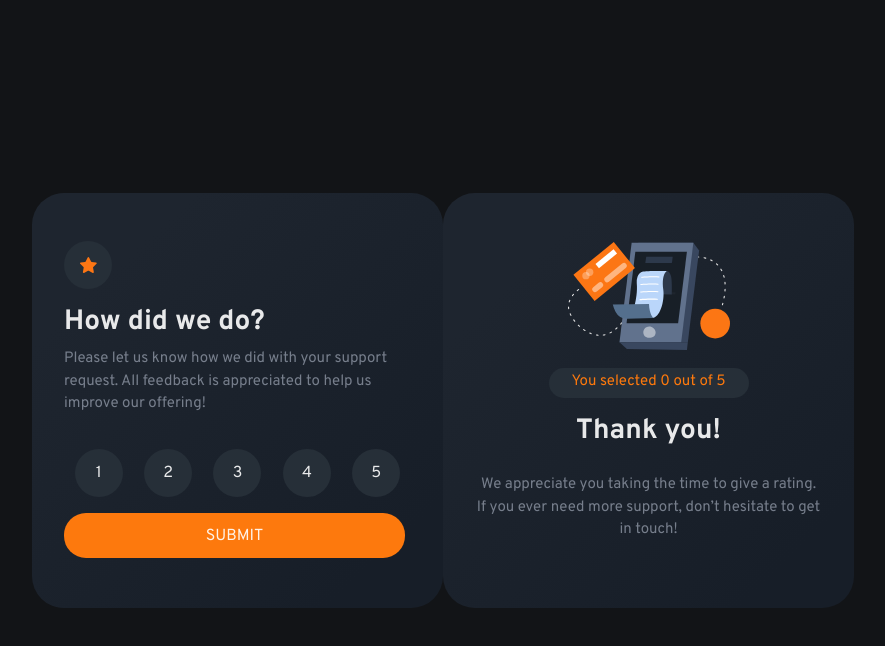
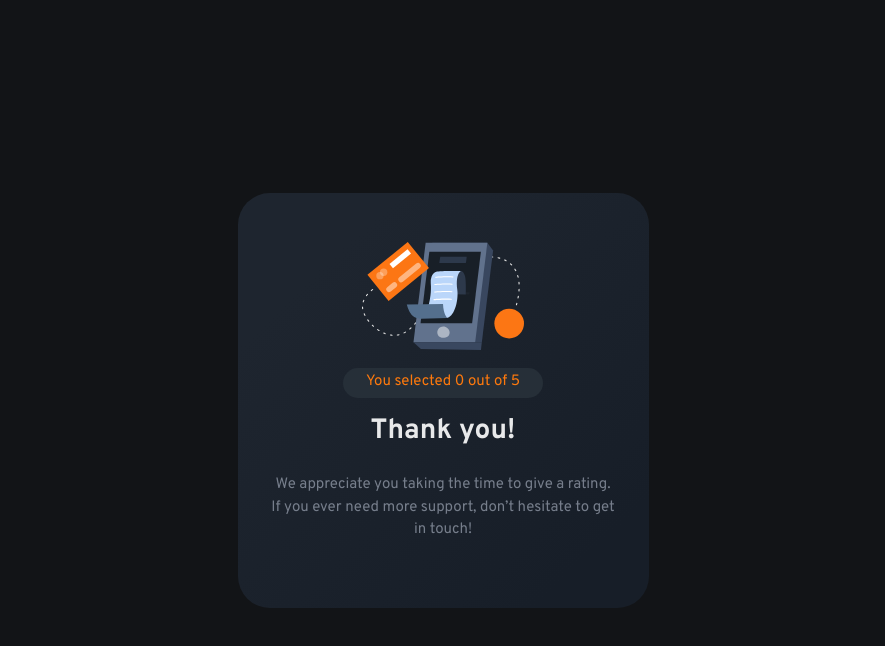
Before and after one commit to christinagiancola/frontend_mentor_interactive_rating_component, a plain HTML site: page index.html in a window 1280 px wide. Both pictures are taken after a click on the button "SUBMIT". Shown: the whole page, without its empty margins (197-1082 px from the left). Drawn offline with nearby package versions, Linux system fonts and the light colour scheme.

Commit message:
Submitted card now toggles visibility of cards display

```diff
--- a/index.html
+++ b/index.html
@@ -32,12 +32,14 @@
 						/>
 					</svg>
 				</div>
-				<div>
-					<h1>How did we do?</h1>
-					<p>
-						Please let us know how we did with your support request. All feedback is appreciated to help us improve our
-						offering!
-					</p>
+				<div class="text-block">
+					<div>
+						<h1>How did we do?</h1>
+						<p>
+							Please let us know how we did with your support request. All feedback is appreciated to help us improve
+							our offering!
+						</p>
+					</div>
 				</div>
 				<div class="button-row">
 					<button type="radio" id="rating1" class="circle rating-btn default">1</button>
@@ -48,7 +50,7 @@
 				</div>
 				<button type="button" class="submit-btn">Submit</button>
 			</div>
-			<div class="card-container" id="thank-you-card">
+			<div class="card-container hidden-card" id="thank-you-card">
 				<svg width="162" height="108" xmlns="http://www.w3.org/2000/svg">
 					<g fill="none">
 						<path
--- a/index.js
+++ b/index.js
@@ -1,5 +1,6 @@
 const ratings = document.querySelectorAll('.rating-btn');
 const submitBtn = document.querySelectorAll('.submit-btn');
+const cardContainers = document.querySelectorAll('.card-container');
 
 const ratingClickHandler = (e) => {
 	resetBtns();
@@ -24,7 +25,17 @@ const setActiveBtn = (e) => {
 	e.target.classList.add('active');
 };
 
+const toggleCardVisibility = () => {
+	cardContainers.forEach((card) => {
+		if (card.classList.contains('hidden-card')) {
+			card.classList.remove('hidden-card');
+		} else {
+			card.classList.add('hidden-card');
+		}
+	});
+};
 const submitClickHandler = () => {
+	toggleCardVisibility();
 	let activeRatingBtn = document.getElementsByClassName('active');
 	let submittedRatingValue = activeRatingBtn[0].innerHTML;
 	let submittedRatingDisplay = document.getElementById('submitted-rating');
--- a/style.css
+++ b/style.css
@@ -28,6 +28,10 @@ button {
 	display: flex;
 	flex-direction: column;
 	align-items: center;
+}
+
+.text-block {
+	padding-top: 15px;
 }
 
 .center-text {
@@ -77,9 +81,13 @@ button {
 	background-color: #262f38;
 }
 
-.active {
+.active-rating {
 	color: hsl(0, 0%, 100%, 90%);
 	background-color: hsl(217, 12%, 63%);
+}
+
+.hidden-card {
+	display: none !important;
 }
 
 .submit-btn {
```
